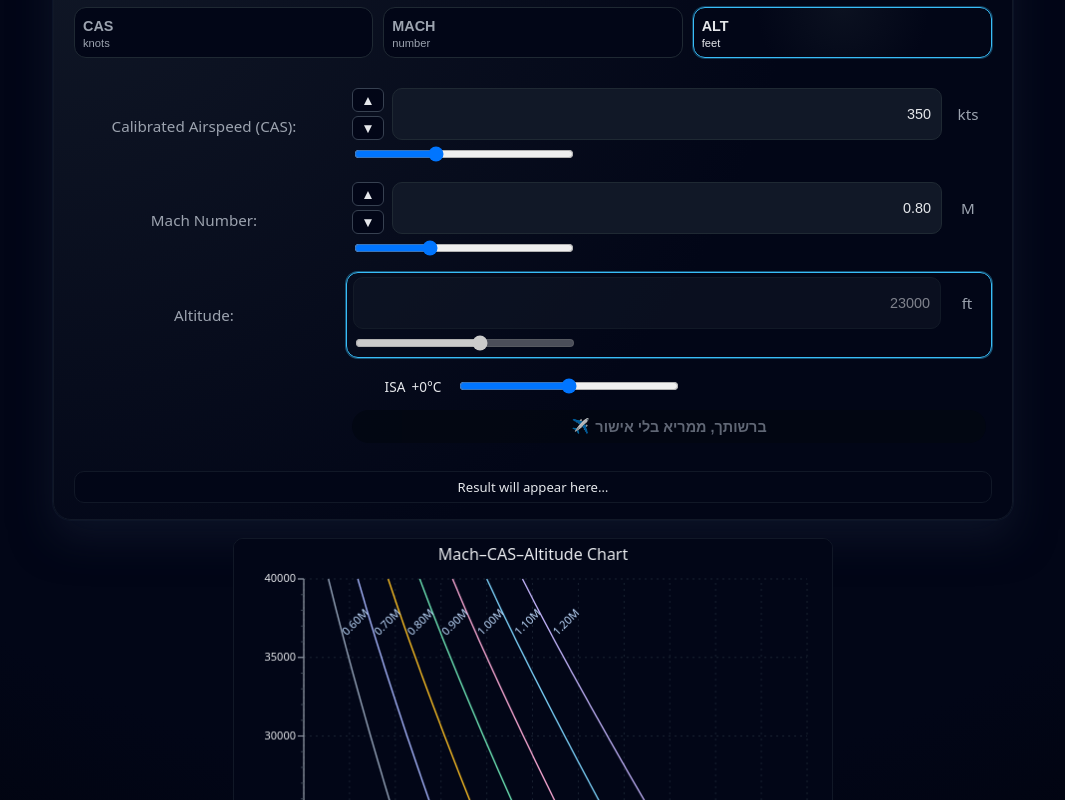
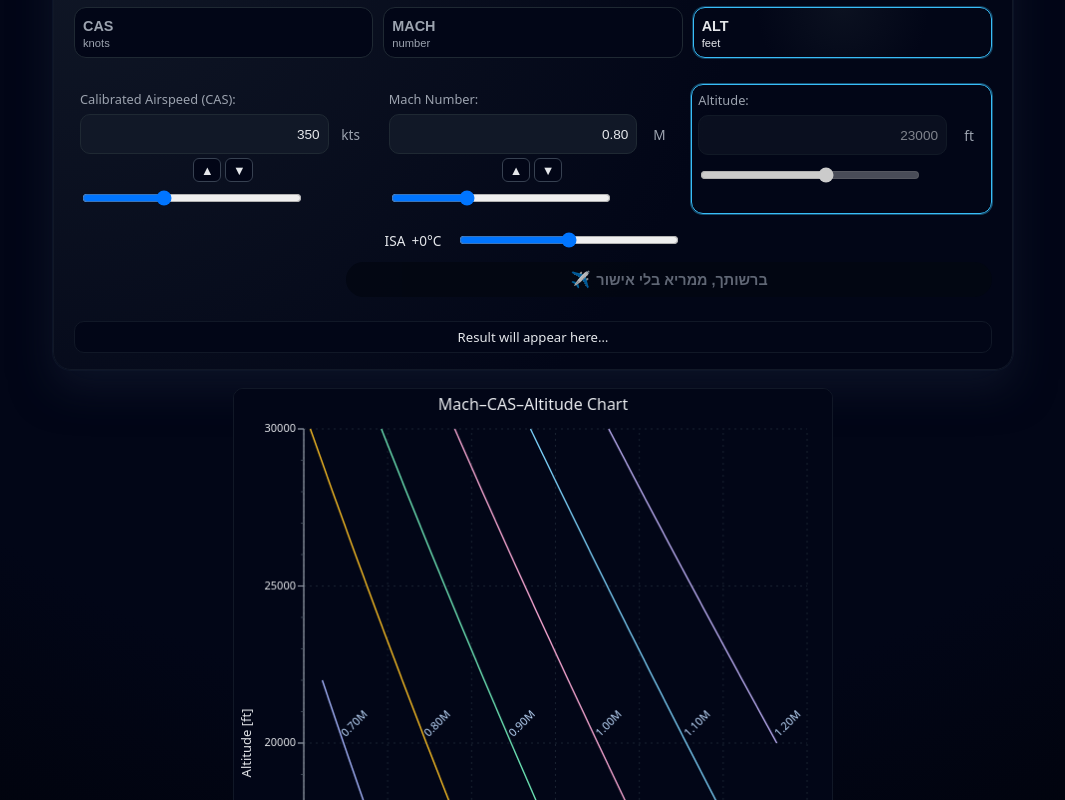
Before and after one commit to relperetz/Mach-Cas-Alt, a plain HTML site: page index.html in a window 1280 px wide. Shown: the part 200-1000 px from the top of the page, without its empty margins (107-1172 px from the left). Drawn offline with Linux system fonts and the light colour scheme.

Commit message:
11th commit

```diff
--- a/index.html
+++ b/index.html
@@ -164,25 +164,23 @@
         .form-rows {
             display: flex;
             flex-direction: column;
+            gap: 12px;
+            margin-top: 6px;
+        }
+
+        /* גריד חדש של 3 פרמטרים בעמודות */
+        .param-grid {
+            display: flex;
             gap: 10px;
-            margin-top: 6px;
-        }
-
-        .form-row {
-            display: grid;
-            grid-template-columns: 260px minmax(0, 1fr);
-            gap: 12px;
-            align-items: center;
-        }
-
-        .form-label {
-            font-size: 0.95rem;
-            color: var(--text-muted);
-            text-align: center;
-        }
-
-        .form-label.clickable {
-            cursor: pointer;
+            justify-content: space-between;
+            flex-wrap: wrap;
+        }
+
+        .param-col {
+            flex: 1 1 0;
+            min-width: 0;
+            padding: 6px 6px;
+            border-radius: 12px;
         }
 
         .input-wrapper {
@@ -190,8 +188,6 @@
             flex-direction: column;
             gap: 4px;
             width: 100%;
-            padding: 4px 6px;
-            border-radius: 12px;
         }
 
         .input-wrapper.active-solve {
@@ -199,24 +195,32 @@
             box-shadow: 0 0 0 1px rgba(56, 189, 248, 0.4);
         }
 
-        .input-main-row {
+        .param-label {
+            font-size: 0.8rem;
+            color: var(--text-muted);
+            text-align: left;
+            margin-bottom: 2px;
+        }
+
+        .param-label.clickable {
+            cursor: pointer;
+        }
+
+        .param-input-row {
             display: flex;
             align-items: center;
-            justify-content: flex-start;
-            gap: 8px;
-            width: 100%;
+            gap: 6px;
         }
 
         .field {
             flex: 1;
-            width: auto;
-            height: 52px;
-            padding: 7px 10px;
+            height: 40px;
+            padding: 4px 8px;
             border-radius: 10px;
             border: 1px solid var(--border-subtle);
             background: var(--bg-input);
             color: var(--text-main);
-            font-size: 0.9rem;
+            font-size: 0.85rem;
             outline: none;
             text-align: right;
             transition: border-color 0.15s, background 0.15s, box-shadow 0.15s;
@@ -234,27 +238,31 @@
         }
 
         .unit {
-            font-size: 0.95rem;
+            font-size: 0.85rem;
             color: var(--text-muted);
-            min-width: 36px;
+            min-width: 32px;
             text-align: center;
+        }
+
+        .param-spin-row {
+            display: flex;
+            justify-content: center;
+            gap: 4px;
         }
 
         .spin-buttons {
             display: flex;
-            flex-direction: column;
             gap: 4px;
-            height: 52px;
         }
 
         .spin-buttons button {
-            flex: 1;
-            width: 32px;
+            width: 28px;
+            height: 24px;
             border-radius: 6px;
             border: 1px solid #374151;
             background: #020617;
             color: #e5e7eb;
-            font-size: 0.85rem;
+            font-size: 0.8rem;
             padding: 0;
             cursor: pointer;
         }
@@ -266,6 +274,11 @@
 
         .param-slider {
             width: 100%;
+        }
+
+        .param-slider-short {
+            width: 100%;
+            margin-top: 4px;
         }
 
         .primary-btn {
@@ -286,8 +299,7 @@
                 0 0 0 1px rgba(15, 23, 42, 0.9);
         }
 
-        .primary-btn<span class="icon">✈️</span>
-            .primary-btn span.icon {
+        .primary-btn span.icon {
             font-size: 1rem;
         }
 
@@ -297,6 +309,19 @@
             box-shadow: none;
             cursor: default;
             opacity: 0.9;
+        }
+
+        .form-row {
+            display: grid;
+            grid-template-columns: 260px minmax(0, 1fr);
+            gap: 12px;
+            align-items: center;
+        }
+
+        .form-label {
+            font-size: 0.95rem;
+            color: var(--text-muted);
+            text-align: center;
         }
 
         .action-wrapper {
@@ -348,7 +373,7 @@
         }
 
         #isaControl {
-            margin-top: 8px;
+            margin-top: 4px;
             font-size: 0.85rem;
             display: flex;
             align-items: center;
@@ -408,51 +433,54 @@
         </div>
 
         <div class="form-rows">
-            <!-- CAS -->
-            <div class="form-row">
-                <div class="form-label clickable" id="casLabel">Calibrated Airspeed (CAS):</div>
-                <div class="input-wrapper" id="casWrapper">
-                    <div class="input-main-row">
+            <!-- גריד חדש של שלושת הפרמטרים -->
+            <div class="param-grid">
+                <!-- CAS -->
+                <div class="param-col input-wrapper" id="casWrapper">
+                    <div class="param-label clickable" id="casLabel">Calibrated Airspeed (CAS):</div>
+                    <div class="param-input-row">
+                        <input id="casInput" type="number" step="1" value="350" class="field">
+                        <span class="unit">kts</span>
+                    </div>
+                    <div class="param-spin-row">
                         <div class="spin-buttons" id="casSpin" data-target="casInput" data-step="10" data-min="150" data-max="700">
                             <button type="button" class="spin-up">▲</button>
                             <button type="button" class="spin-down">▼</button>
                         </div>
-                        <input id="casInput" type="number" step="1" value="350" class="field">
-                        <span class="unit">kts</span>
                     </div>
-                    <input id="casSlider" class="param-slider" type="range" min="150" max="700" step="10" value="350">
+                    <input id="casSlider" class="param-slider param-slider-short" type="range" min="150" max="700" step="10" value="350">
                 </div>
-            </div>
-
-            <!-- Mach -->
-            <div class="form-row">
-                <div class="form-label clickable" id="machLabel">Mach Number:</div>
-                <div class="input-wrapper" id="machWrapper">
-                    <div class="input-main-row">
+
+                <!-- Mach -->
+                <div class="param-col input-wrapper" id="machWrapper">
+                    <div class="param-label clickable" id="machLabel">Mach Number:</div>
+                    <div class="param-input-row">
+                        <input id="machInput" type="number" step="0.01" value="0.80" class="field">
+                        <span class="unit">M</span>
+                    </div>
+                    <div class="param-spin-row">
                         <div class="spin-buttons" id="machSpin" data-target="machInput" data-step="0.01" data-min="0.6" data-max="1.2">
                             <button type="button" class="spin-up">▲</button>
                             <button type="button" class="spin-down">▼</button>
                         </div>
-                        <input id="machInput" type="number" step="0.01" value="0.80" class="field">
-                        <span class="unit">M</span>
                     </div>
-                    <input id="machSlider" class="param-slider" type="range" min="0.6" max="1.2" step="0.01" value="0.80">
+                    <input id="machSlider" class="param-slider param-slider-short" type="range" min="0.6" max="1.2" step="0.01" value="0.80">
                 </div>
-            </div>
-
-            <!-- Alt -->
-            <div class="form-row">
-                <div class="form-label clickable" id="altLabel">Altitude:</div>
-                <div class="input-wrapper" id="altWrapper">
-                    <div class="input-main-row">
+
+                <!-- Alt -->
+                <div class="param-col input-wrapper" id="altWrapper">
+                    <div class="param-label clickable" id="altLabel">Altitude:</div>
+                    <div class="param-input-row">
+                        <input id="altInput" type="number" step="100" value="23000" class="field">
+                        <span class="unit">ft</span>
+                    </div>
+                    <div class="param-spin-row">
                         <div class="spin-buttons" id="altSpin" data-target="altInput" data-step="1000" data-min="0" data-max="40000">
                             <button type="button" class="spin-up">▲</button>
                             <button type="button" class="spin-down">▼</button>
                         </div>
-                        <input id="altInput" type="number" step="100" value="23000" class="field">
-                        <span class="unit">ft</span>
                     </div>
-                    <input id="altSlider" class="param-slider" type="range" min="0" max="40000" step="1000" value="23000">
+                    <input id="altSlider" class="param-slider param-slider-short" type="range" min="0" max="40000" step="1000" value="23000">
                 </div>
             </div>
 
@@ -529,20 +557,20 @@
         let isaDeviationC = 0;
         let lastTouchPos = null;
 
-        // נוף לזום
-        let viewCasMin = CAS_MIN;
-        let viewCasMax = CAS_MAX;
-        let viewAltMin = ALT_MIN;
-        let viewAltMax = ALT_MAX;
+        // נוף לזום – ברירת מחדל: 300–600 kt, 10,000–30,000 ft
+        let viewCasMin = 300;
+        let viewCasMax = 600;
+        let viewAltMin = 10000;
+        let viewAltMax = 30000;
 
         // pinch state
         let isPinching = false;
         let pinchOrientation = null; // 'horizontal' or 'vertical'
         let pinchStartDist = 0;
-        let pinchStartViewCasMin = CAS_MIN;
-        let pinchStartViewCasMax = CAS_MAX;
-        let pinchStartViewAltMin = ALT_MIN;
-        let pinchStartViewAltMax = ALT_MAX;
+        let pinchStartViewCasMin = viewCasMin;
+        let pinchStartViewCasMax = viewCasMax;
+        let pinchStartViewAltMin = viewAltMin;
+        let pinchStartViewAltMax = viewAltMax;
 
         let dragLockedTouch = false;
 
@@ -859,7 +887,7 @@
         }
 
         function drawMachLines(highlightMach) {
-            // צבעים שונים, יותר רכים
+            // צבעים שונים, רכים
             const colors = [
                 "#94a3b8", // slate-400
                 "#a5b4fc", // indigo-300
@@ -879,9 +907,14 @@
                 let started = false;
                 for (let j = 0; j < pts.length; j++) {
                     const cas = pts[j].cas;
+                    const altFt = pts[j].altFt;
+
+                    // חיתוך לפי חלון הגובה והמהירות כדי שלא ירד מתחת לציר X
                     if (cas < viewCasMin || cas > viewCasMax) continue;
+                    if (altFt < viewAltMin || altFt > viewAltMax) continue;
+
                     const x = xFromCas(cas);
-                    const y = yFromAlt(pts[j].altFt);
+                    const y = yFromAlt(altFt);
                     if (!started) {
                         ctx.moveTo(x, y);
                         started = true;
@@ -901,8 +934,8 @@
                 ctx.stroke();
             }
 
-            // Mach labels
-            const labelAltFt = 36000;
+            // Mach labels – במרכז החלון הנוכחי
+            const labelAltFt = (viewAltMin + viewAltMax) / 2;
             ctx.font = "11px system-ui";
             ctx.fillStyle = "#bfdbfe";
             ctx.textAlign = "left";
@@ -910,7 +943,10 @@
 
             for (let i = 0; i < machLinesData.length; i++) {
                 const line = machLinesData[i];
+                if (labelAltFt < ALT_MIN || labelAltFt > ALT_MAX) continue;
                 const casLabel = casFromMachAndAlt(line.M, labelAltFt / FT_PER_M);
+                if (casLabel < viewCasMin || casLabel > viewCasMax) continue;
+
                 const xLabel = xFromCas(casLabel);
                 const yLabel = yFromAlt(labelAltFt) - 8;
                 if (xLabel < marginLeft || xLabel > canvas.width - marginRight) continue;
@@ -1006,9 +1042,11 @@
             for (const line of machLinesData) {
                 for (const pt of line.pts) {
                     const cas = pt.cas;
+                    const altFt = pt.altFt;
                     if (cas < viewCasMin || cas > viewCasMax) continue;
+                    if (altFt < viewAltMin || altFt > viewAltMax) continue;
                     const px = xFromCas(cas);
-                    const py = yFromAlt(pt.altFt);
+                    const py = yFromAlt(altFt);
                     const dx = px - mx;
                     const dy = py - my;
                     const d2 = dx * dx + dy * dy;
@@ -1029,6 +1067,8 @@
             const hM = findAltitudeForCasAndMach(bestLine.M, snappedCas);
             if (hM === null) return null;
             const altFt = hM * FT_PER_M;
+
+            if (altFt < viewAltMin || altFt > viewAltMax) return null;
 
             return { M: bestLine.M, cas: snappedCas, altFt: altFt };
         }
@@ -1322,7 +1362,10 @@
             }
             if (e.touches.length === 0) {
                 if (lastTouchPos && !dragLockedTouch) {
-                    handlePointerClick(lastTouchPos.x, lastTouchPos.y);
+                    const rect = canvas.getBoundingClientRect();
+                    const mx = lastTouchPos.x;
+                    const my = lastTouchPos.y;
+                    handlePointerClick(mx, my);
                 }
                 lastTouchPos = null;
                 dragLockedTouch = false;
```
